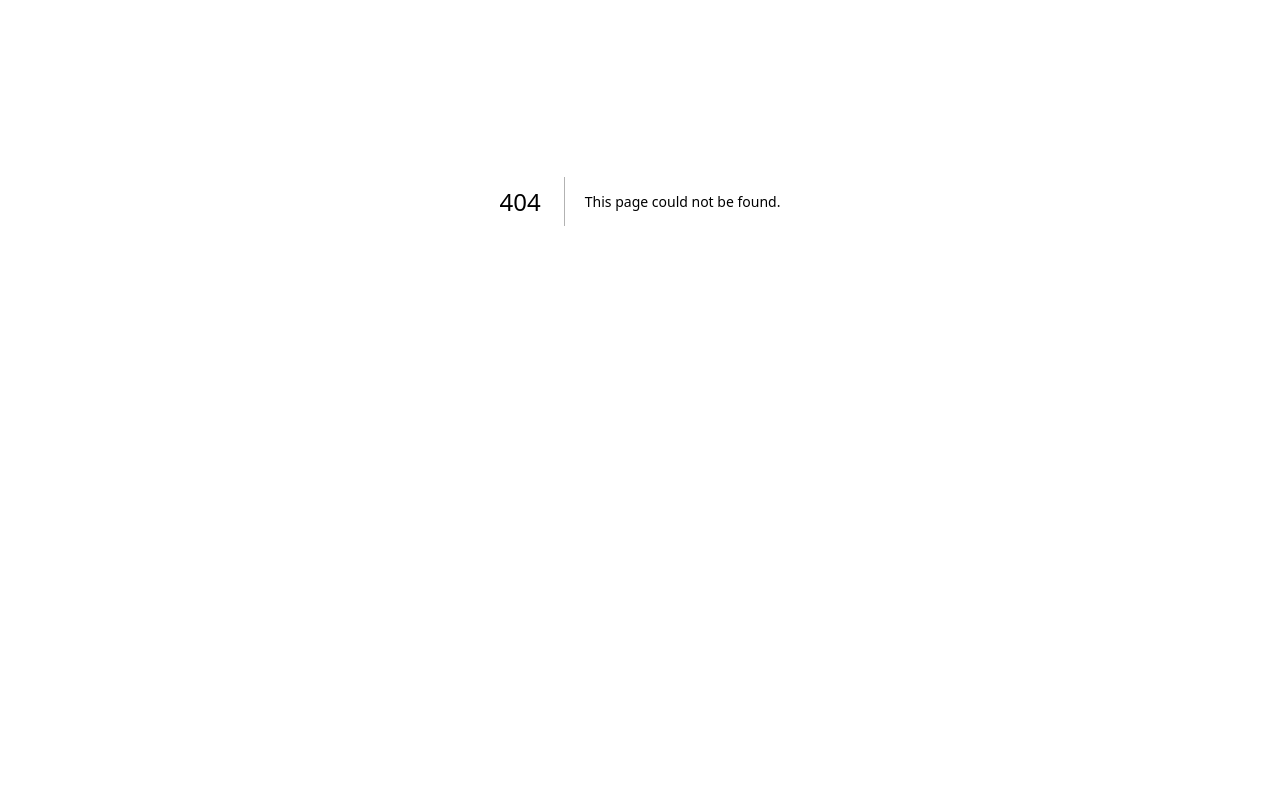
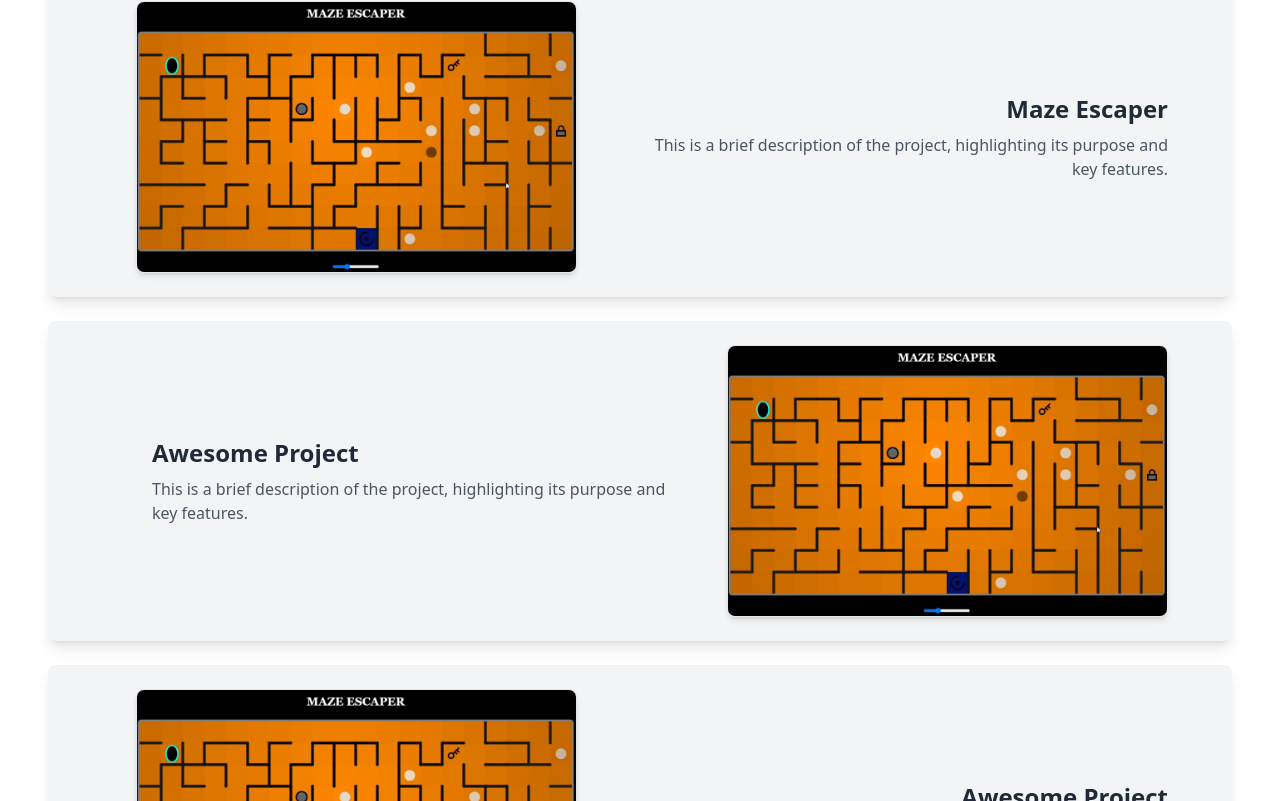
Before and after one commit to thoai-atb/about-me, a Next.js app: page /projects in a window 1280 px wide. Before the commit this address had no page. Shown: the part 199-1000 px from the top of the page. Before the commit the page ends 800 px from the top, so only its background shows below. Built offline with nearby package versions, Linux system fonts and the light colour scheme.

Commit message:
Add ProjectCard and PageContainer

```diff
--- /dev/null
+++ b/app/components/PageContainer.tsx
@@ -0,0 +1,15 @@
+import React from 'react';
+
+interface ContainerProps {
+  children: React.ReactNode;
+}
+
+const Container: React.FC<ContainerProps> = ({ children }) => {
+  return (
+    <div className="max-w-screen-2xl mx-auto p-6 md:p-12">
+      {children}
+    </div>
+  );
+};
+
+export default Container;
--- /dev/null
+++ b/app/components/ProjectCard.tsx
@@ -0,0 +1,39 @@
+import React from 'react';
+import BasePathImage from './BasePathImage';
+
+interface ProjectCardProps {
+  title: string;
+  description: string;
+  imageSrc: string;
+  imageAlt: string;
+  flip?: boolean; // Optional prop to flip layout
+}
+
+const ProjectCard: React.FC<ProjectCardProps> = ({ title, description, imageSrc, imageAlt, flip = false }) => {
+  return (
+    <div
+      className={`flex flex-col md:flex-row gap-6 items-center bg-gray-100 px-16 py-6 rounded-lg shadow-lg mb-6 h-80 ${
+        flip ? 'md:flex-row-reverse' : ''
+      }`}
+    >
+      {/* Left side: Title and Description */}
+      <div className="flex-1 md:text-left ml-10">
+        <h2 className={`text-2xl font-bold mb-2 text-gray-800 ${ flip ? 'text-right' : 'text-left'}`}>{title}</h2>
+        <p className={`text-gray-600 ${ flip ? 'text-right' : 'text-left'}`}>{description}</p>
+      </div>
+
+      {/* Right side: Image */}
+      <div className={`mt-4 md:mt-0 md:ml-6 h-full ${ flip ? 'text-right  ' : ''}`}>
+        <BasePathImage
+          src={imageSrc}
+          alt={imageAlt}
+          width={20}
+          height={20}
+          className={`rounded-lg shadow-md h-full w-auto border mx-auto md:max-w-none`}
+        />
+      </div>
+    </div>
+  );
+};
+
+export default ProjectCard;
--- a/app/page.tsx
+++ b/app/page.tsx
@@ -3,7 +3,7 @@ import BasePathImage from './components/BasePathImage';
 
 export default function Home() {
   return (
-    <div className="min-h-screen bg-white text-gray-900 font-sans">
+    <div className="min-h-screen text-gray-900 font-sans">
       {/* Navigation Bar */}
       <Navigation />
 
--- /dev/null
+++ b/app/projects/page.tsx
@@ -0,0 +1,51 @@
+import React from 'react';
+import Navigation from '../components/Navigation';
+import ProjectCard from '../components/ProjectCard';
+import PageContainer from '../components/PageContainer';
+
+export default function Projects() {
+  return (
+    <div className="min-h-screen bg-white text-gray-900 font-sans">
+      {/* Navigation Bar */}
+      <Navigation />
+
+      {/* Projects Section */}
+      <PageContainer>
+
+        <h1 className="text-3xl font-bold text-center mb-8">My Projects</h1>
+
+        {/* Example Project */}
+        <ProjectCard
+          title="Maze Escaper"
+          description="This is a brief description of the project, highlighting its purpose and key features."
+          imageSrc="/maze_escaper.png" // Replace with your image path
+          imageAlt="Representative image of the project"
+          flip={true}
+        />
+        <ProjectCard
+          title="Awesome Project"
+          description="This is a brief description of the project, highlighting its purpose and key features."
+          imageSrc="/maze_escaper.png" // Replace with your image path
+          imageAlt="Representative image of the project"
+          flip={false}
+        />
+        <ProjectCard
+          title="Awesome Project"
+          description="This is a brief description of the project, highlighting its purpose and key features."
+          imageSrc="/maze_escaper.png" // Replace with your image path
+          imageAlt="Representative image of the project"
+          flip={true}
+        />
+        <ProjectCard
+          title="Awesome Project"
+          description="This is a brief description of the project, highlighting its purpose and key features."
+          imageSrc="/maze_escaper.png" // Replace with your image path
+          imageAlt="Representative image of the project"
+          flip={false}
+        />
+
+        {/* Add more <ProjectCard /> components for additional projects */}
+      </PageContainer>
+    </div>
+  );
+}
--- a/app/test/page.tsx
+++ /dev/null
@@ -1,7 +0,0 @@
-import React from 'react'
-
-export default function test() {
-  return (
-    <div>test</div>
-  )
-}
```
Also changed, not shown: public/maze_escaper.png (added).
